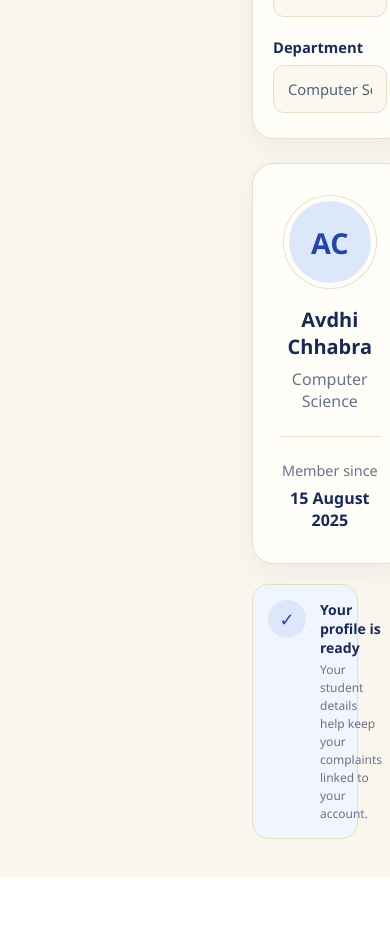
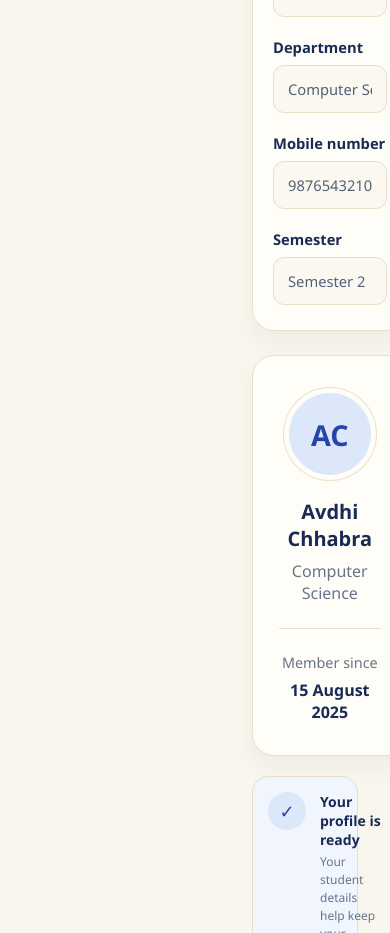
Before and after one commit to jahnvirattan/MendIt, a React app in the folder frontend/: page /student/profile in a window 390 px wide. Shown: the part 960-1893 px from the top of the page. Before the commit the page ends 1837 px from the top, so only its background shows below. Built offline with nearby package versions, Linux system fonts and the light colour scheme; the HTML template or start-up script is replaced by a standard one.

Commit message:
Show mobile and semester on student profile

```diff
--- a/frontend/src/pages/student/StudentProfile.jsx
+++ b/frontend/src/pages/student/StudentProfile.jsx
@@ -8,6 +8,8 @@ const previewProfile = {
   roll_number: "DEMO004",
   department: "Computer Science",
   created_at: "2025-08-15T00:00:00",
+  mobile: "9876543210",
+  semester: 2,
 };
 
 function getStudentId() {
@@ -341,6 +343,23 @@ function StudentProfile() {
                   maxLength="100"
                 />
               </label>
+              <label className="profile-field">
+                <span>Mobile number</span>
+                <input
+                  type="tel"
+                  value={profile?.mobile || ""}
+                  readOnly
+                />
+              </label>
+
+              <label className="profile-field">
+                <span>Semester</span>
+                <input
+                  type="text"
+                  value={profile?.semester ? `Semester ${profile.semester}` : ""}
+                  readOnly
+                />
+              </label>
             </div>
 
             {editing && (
```
